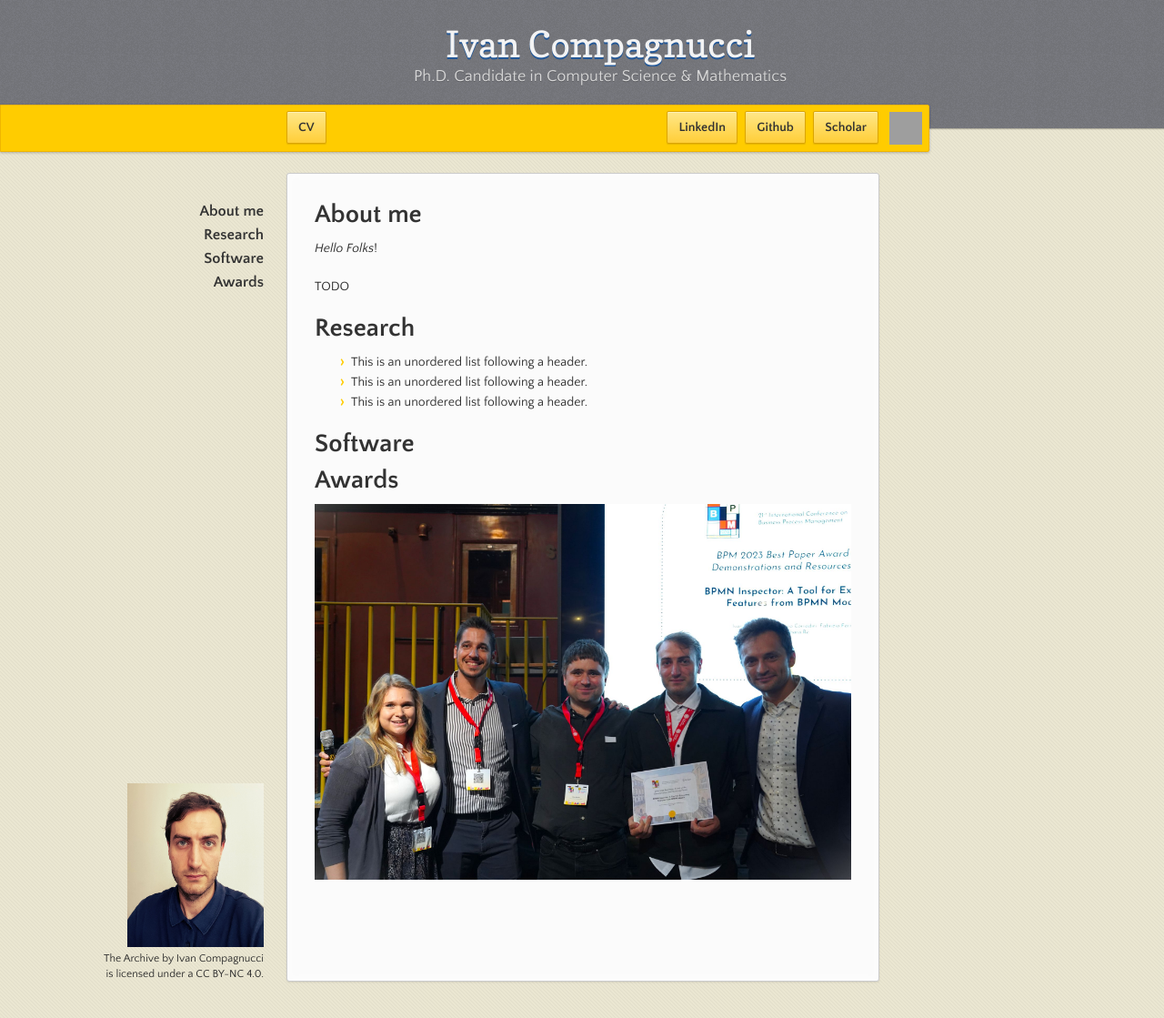
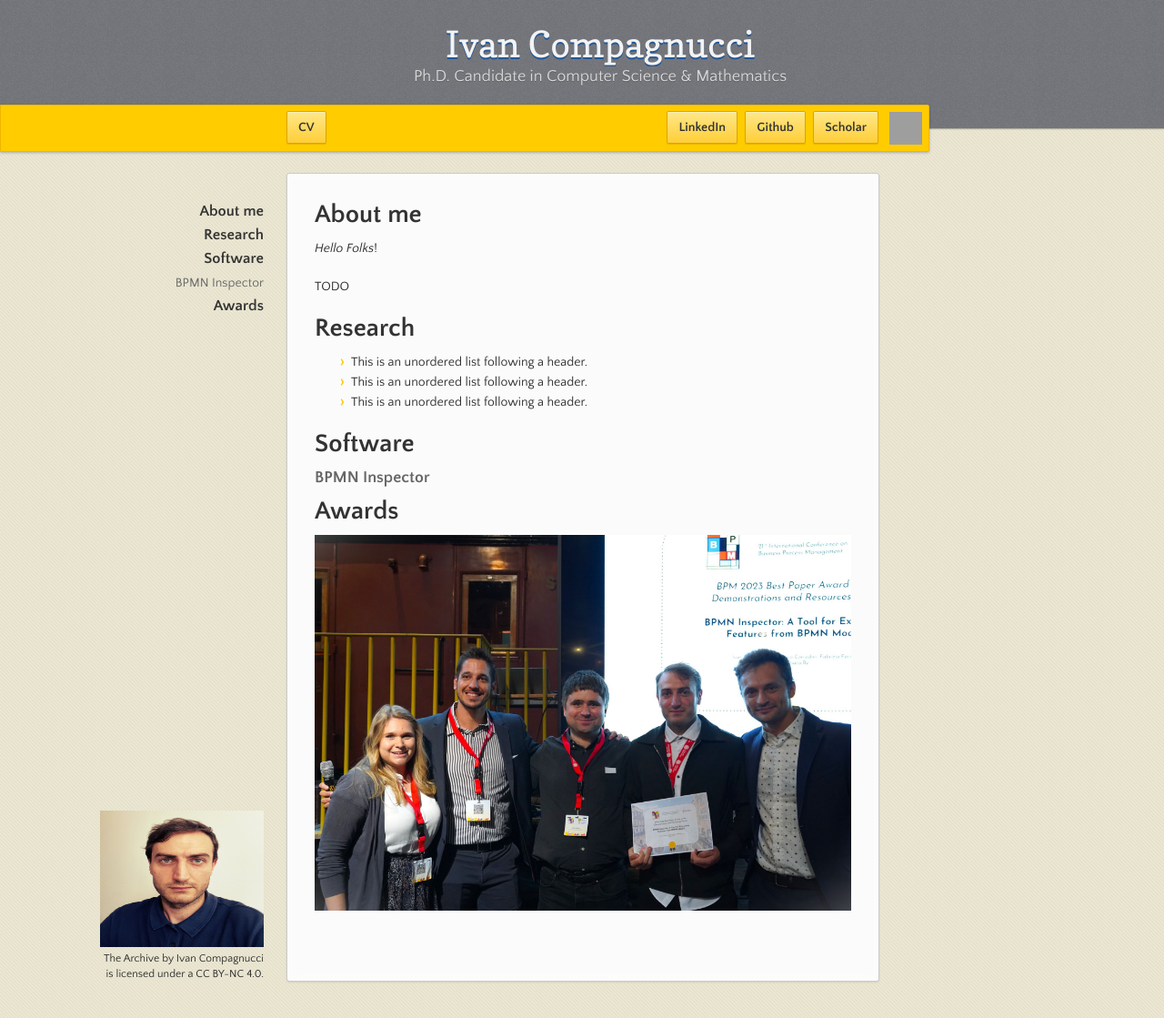
Before and after one commit to IvanComp/IvanComp.github.io, a Jekyll site: the page built from index.md, in a window 1280 px wide and 1119 px high. Shown: the whole window at 91% size. Built offline with Jekyll 4.4.1, drawn with Linux system fonts in a browser that asks for light colours; our own code applies the rules of GitHub Pages for plain Markdown files; grey boxes are pictures that could not be loaded.

Commit message:
Profile Pic resize

```diff
--- a/_layouts/default.html
+++ b/_layouts/default.html
@@ -25,13 +25,13 @@
       <div></div>
 
       <div id="banner">
-        <span id="logo"></span>
+
 
         <a href="./assets/file/Scientific_CV_Ivan_Compagnucci.pdf" download="Scientific_CV_Ivan_Compagnucci.pdf" class="button fork"><strong>CV</strong></a>
         {% if site.show_downloads %}
           <div class="downloads">
             <ul>
-                <li><a href="https://www.linkedin.com/in/ivan-compagnucci/" class="button">LinkedIn</a></li>
+                <li><span id="logo"></span><a href="https://www.linkedin.com/in/ivan-compagnucci/" class="button">LinkedIn</a></li>
               <li><a href="https://github.com/IvanComp" class="button">Github</a></li>
               <li><a href="https://scholar.google.com/citations?user=pp6CqJoAAAAJ&hl=en" class="button">Scholar</a></li>
             </ul>
@@ -47,7 +47,7 @@
         {{ content }}
       </section>
       <footer>
-          <img src="./assets/images/MyPhoto.jpg" alt="Descrizione dell'immagine" style="width: 150px; height: 180px;">
+          <img src="./assets/images/MyPhoto.jpg" alt="Descrizione dell'immagine" style="width: 180px; height: 150px;">
         <p><small>The Archive by Ivan Compagnucci is licensed under a CC BY-NC 4.0.</small></p>
       </footer>
     </div>
--- a/index.md
+++ b/index.md
@@ -16,6 +16,8 @@ TODO
 
 # Software
 
+### BPMN Inspector
+
 # Awards
 
 ![BPM23](assets/images/bpmnaward.jpeg)
```
Also changed, not shown: 1 other file.
